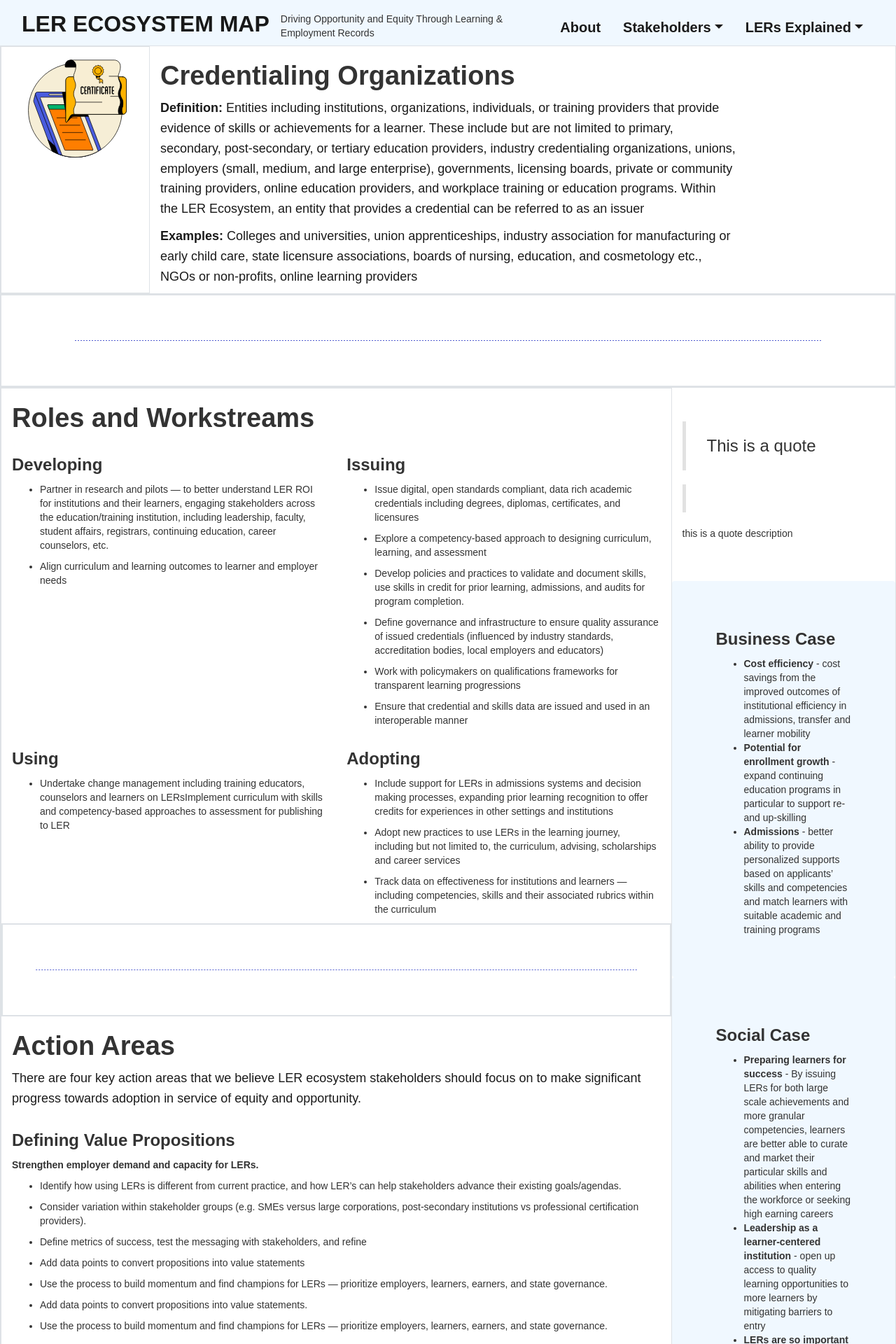
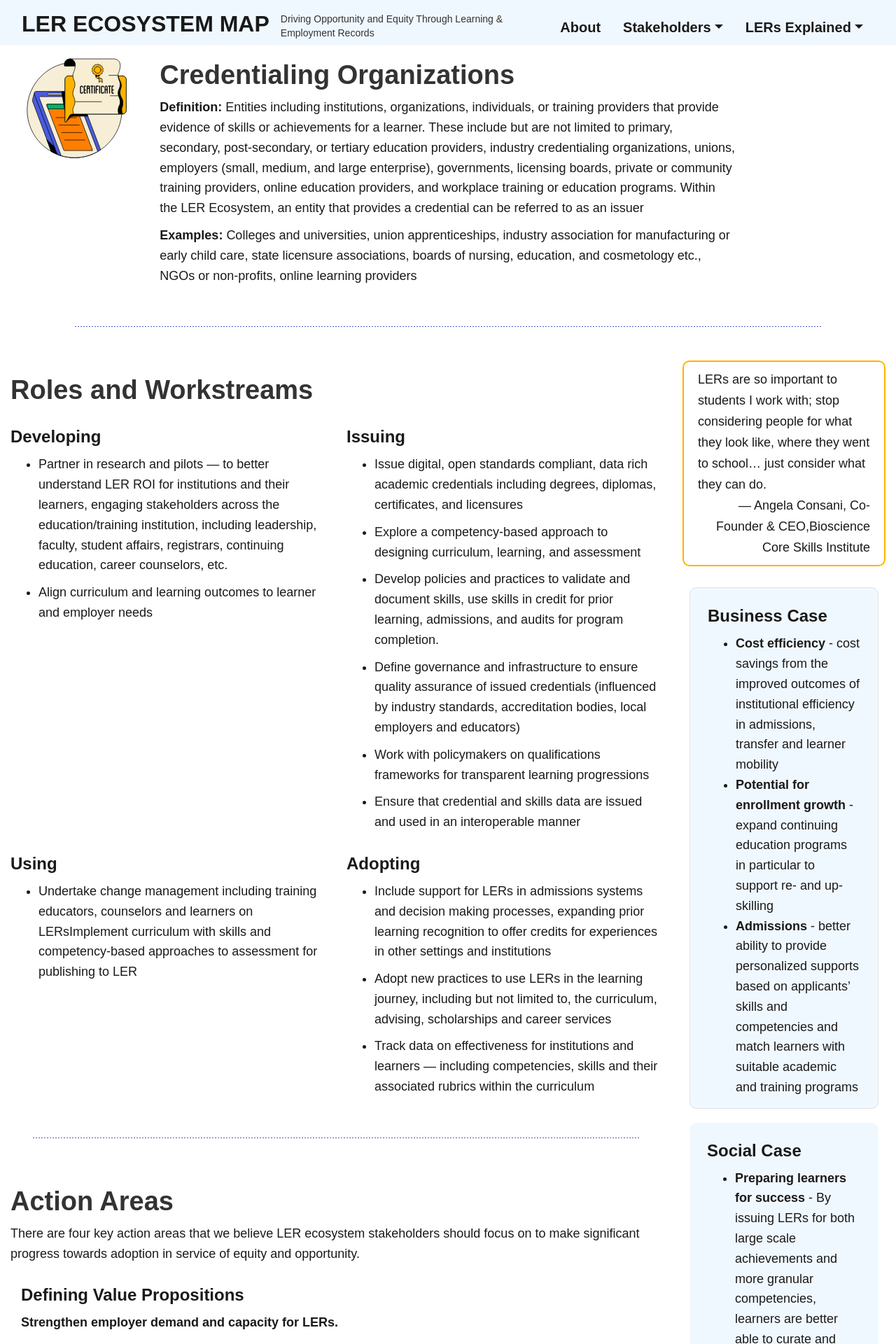
Before and after one commit to gwalsh311/ler-ecosystem-map-v2, a Jekyll site: the page built from _stakeholders/credentialing-organizations.md, in a window 1280 px wide. Shown: the top 1920 px of the page at 70% size. Built offline with Jekyll 4.4.1, drawn with Linux system fonts in a browser that asks for light colours; some of the changed text lies outside the part shown.

Commit message:
updating layout

```diff
--- a/_data/stakeholders-list.yml
+++ b/_data/stakeholders-list.yml
@@ -50,8 +50,6 @@ stakeholders:
         description: By issuing LERs for both large scale achievements and more granular competencies, learners are better able to curate and market their particular skills and abilities when entering the workforce or seeking high earning careers
       - title: Leadership as a learner-centered institution
         description: open up access to quality learning opportunities to more learners by mitigating barriers to entry
-      - title: LERs are so important to students I work with; stop considering people for what they look like, where they went to school… just consider what they can do
-        description: Angela Consani, Co-Founder & CEO, Bioscience Core Skills Institute
     sections:
       - title: Developing
         subheader: Researching & creating the LER solutions
@@ -77,9 +75,9 @@ stakeholders:
           - Include support for LERs in admissions systems and decision making processes, expanding prior learning recognition to offer credits for experiences in other settings and institutions
           - Adopt new practices to use LERs in the learning journey, including but not limited to, the curriculum, advising, scholarships and career services
           - Track data on effectiveness for institutions and learners — including competencies, skills and their associated rubrics within the curriculum
-    quote:
-      - title: This is a quote
-      - description: this is a quote description
+    quotes:
+      - text: LERs are so important to students I work with; stop considering people for what they look like, where they went to school… just consider what they can do.
+        description: Angela Consani, Co-Founder & CEO,Bioscience Core Skills Institute
   - name: Data Standards Organizations
     icon: data-standards-bodies.svg
     icon-alt: An icon of a globe with connections and tech symbols
--- a/_stakeholders/credentialing-organizations.md
+++ b/_stakeholders/credentialing-organizations.md
@@ -4,8 +4,8 @@ title: LER Ecosystem Map - Credentialing Organizations
 ---
 {% for item in site.data.stakeholders-list.stakeholders %}
 {% if item.name == "Credentialing Organizations" %}
-<div class="row border">
-<div class="col-sm-2 border">
+<div class="row">
+<div class="col-sm-2">
 <img class="w-100" src="../images/{{ item.icon }}" loading="lazy" alt="{{ item.icon-alt }}"/>
 </div>
 <div class="col-sm-8">
@@ -17,17 +17,17 @@ title: LER Ecosystem Map - Credentialing Organizations
 </div>
 </div>
 
-<div class="row border">
-<div class="col border">
-<div class="div-block-12"></div>
+<div class="row">
+<div class="col">
+<div class="div-block-11"></div>
 </div>
 </div>
-<div class="row border">
-<div class="col-sm-9 border">
+<div class="row">
+<div class="col-sm-9">
 <h1>Roles and Workstreams</h1>
 <div class="row">
 {% for section in item.sections %}
-<div class="col-sm-6">
+<div class="col-sm-6 body-text-medium">
 <h3>{{ section.title }}</h3>
 {% for bullet in section.bullets %}
 <ul role="list">
@@ -37,9 +37,9 @@ title: LER Ecosystem Map - Credentialing Organizations
 </div>
 {% endfor %}
 </div>
-<div class="row border">
-<div class="col border">
-<div class="div-block-12"></div>
+<div class="row">
+<div class="col">
+<div class="div-block-11"></div>
 </div>
 </div>
 {% include action-areas-intro.html %}
@@ -47,7 +47,7 @@ title: LER Ecosystem Map - Credentialing Organizations
 {% for item in item.action-areas %}
 {% for action in site.data.action-items-content.actions %}
 {% if action.name == item %}
-<div class="row ody-text-small">
+<div class="row body-text-medium">
 <div class="col">
 <h3>{{ action.title }}</h3>
 <p><strong>{{ action.description }}<br/></strong></p>
@@ -63,16 +63,18 @@ title: LER Ecosystem Map - Credentialing Organizations
 {% endfor %}
 {% endif %}
 </div>
+
 <div class="col-sm-3">
+
 <div class="row">
-<div class="col quote">
-{% for quote in item.quote %}
-<blockquote>{{ quote.title }}</blockquote>
-<p>{{ quote.description}}</p>
+<div class="col body-text-medium">
+{% for quote in item.quotes %}
+<blockquote>{{ quote.text }} <div class="quote-description">&mdash; {{ quote.description }}</div></blockquote>
 {% endfor %}
 </div>
 </div>
-<div class="row business-case">
+
+<div class="row business-case body-text-medium border">
 <div class="col">
 <h3>Business Case</h3>
 <ul>
@@ -82,7 +84,7 @@ title: LER Ecosystem Map - Credentialing Organizations
 </ul>
 </div>
 </div>
-<div class="row business-case">
+<div class="row business-case body-text-medium">
 <div class="col">
 <h3>Social Case</h3>
 <ul>
--- a/css/styles.css
+++ b/css/styles.css
@@ -584,13 +584,19 @@ p {
 }
 
 blockquote {
-  border-left: 5px solid #e2e2e2;
-  margin: 0 0 20px;
-  padding: 20px 30px;
-  font-size: 24px;
+  margin: 0 0 10px;
+  padding: 10px 20px;
+ /* font-size: 24px;*/
   line-height: 30px;
   font-family: "proxima-nova", sans-serif;
   font-weight:300;
+  border:2px solid var(--orange);
+  border-radius: 10px;
+}
+
+.quote-description {
+  text-align:right;
+  font-stye:  italic;
 }
 
 figure {
@@ -2437,15 +2443,18 @@ textarea.w-input, textarea.w-select {
   font-weight: 400;
 }
 
-.business-case{
+.business-case {
 	background-color: aliceblue;
-	border-radius: 4px;
-	padding: 3rem;
-}
-
-.quote{
+	border-radius: 10px;
+	/*padding: 0.5rem;
+  margin: 1.5rem;*/
+  margin: 20px 10px !important;
+  padding: 5px 10px;
+}
+
+/*.quote{
 	margin: 3rem 0;
-}
+}*/
 
 .body-text-medium {
   max-width: none;
@@ -3770,6 +3779,19 @@ textarea.w-input, textarea.w-select {
   justify-content: space-between;
 }
 
+.div-block-11 {
+  height: 1px;
+  background-image: url("../images/Line_section_separation.svg");
+  background-position: 50%;
+  background-repeat: no-repeat;
+  background-size: auto;
+  border: 1px #000;
+  margin-top: 3rem;
+  margin-bottom: 3rem;
+  margin-left: 2rem;
+  margin-right: 2rem;
+}
+
 .div-block-12 {
   height: 1px;
   background-image: url("../images/Line_section_separation.svg");
```
